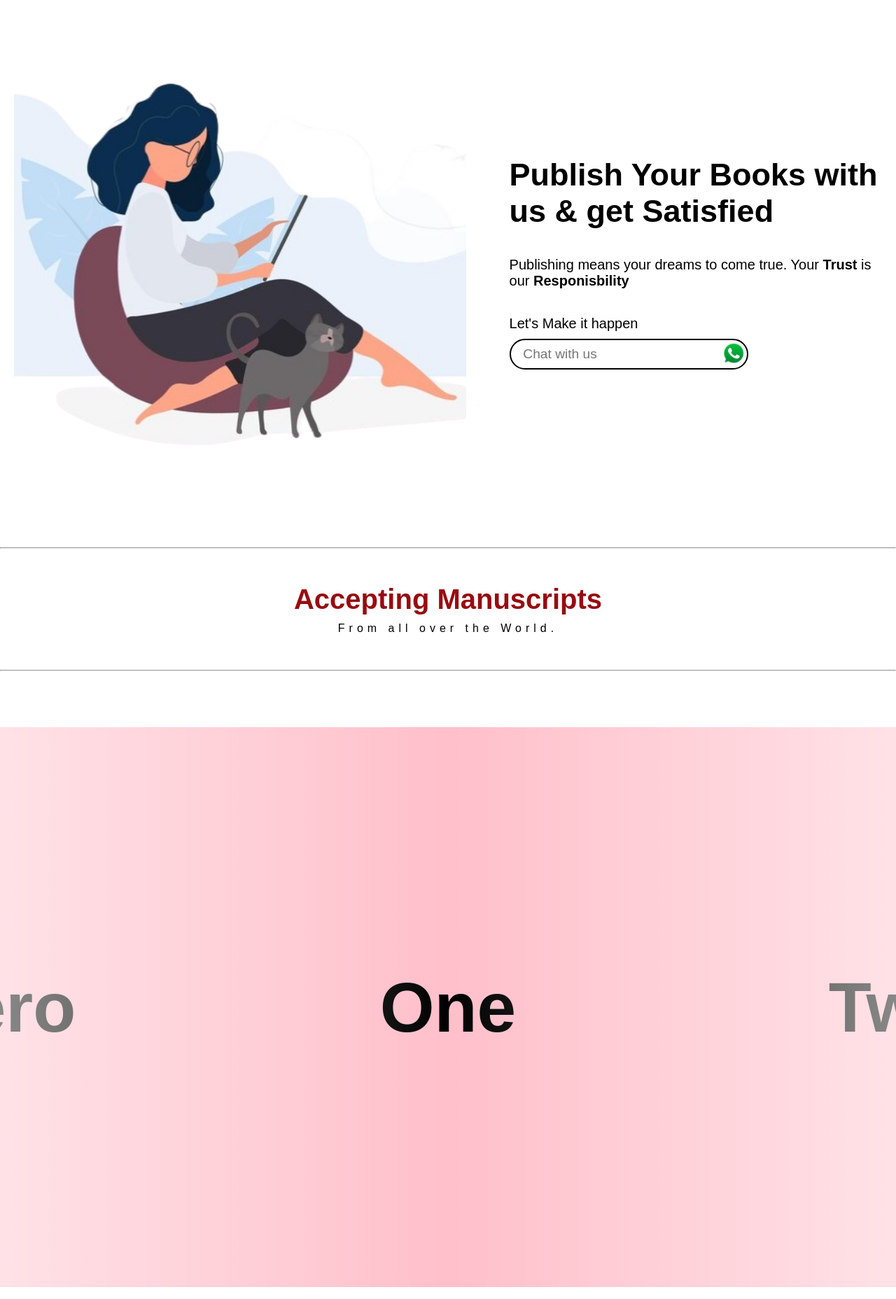
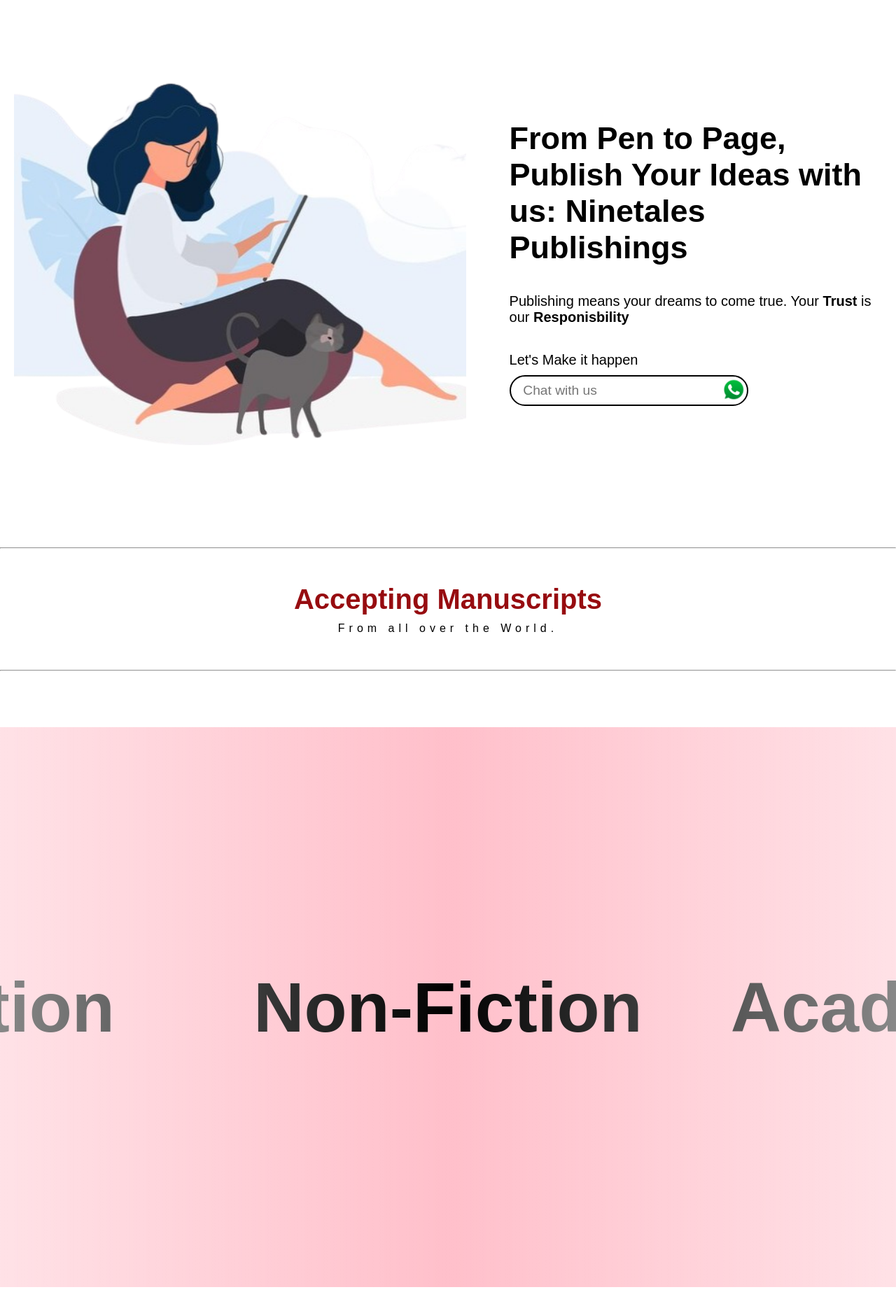
Before and after one commit to Ninetales-Publishings/Ninetales, a Django app: page / in a window 1280 px wide. Shown: the part 64-1920 px from the top of the page at 70% size. Run offline with Django 4.2, Linux system fonts and the light colour scheme; data comes from the database, SQL or seed files in the repository.

Commit message:
added new templates

```diff
--- a/templates/aboutUs.html
+++ b/templates/aboutUs.html
@@ -16,8 +16,8 @@
         <section class="about">
             <div>
                 <div class="imagesAbout">
-                    <!-- <img src="/static/images/introBg2-removebg-preview.png" alt=""> -->
-                    <img src="/static/images/books-removebg-preview.png" alt="">
+                    <!-- <img src="/static/images/introBg2-removebg-preview.png" alt="" loading="lazy"> -->
+                    <img src="/static/images/books-removebg-preview.png" alt="" loading="lazy">
                 </div>
                 <div>
                     <h2>About <span>Us</span></h2>
--- a/templates/footer.html
+++ b/templates/footer.html
@@ -14,11 +14,11 @@
             <div class="footerColumns">
                 <b>Contact Us</b>
                 <div class="info">
-                    <img src="/static/images/callIcon.png" alt="">
+                    <img src="/static/images/callIcon.png" alt="" loading="lazy">
                     <p>+91-98736 34306</p>
                 </div>
                 <div class="info">
-                    <img src="/static/images/mailIcon.png" alt="">
+                    <img src="/static/images/mailIcon.png" alt="" loading="lazy">
                     <p>info@ninetalespublishings.com</p>
                 </div>
                 <form action="https://wa.me/9136727648" target="_blank" method="get">
@@ -31,8 +31,8 @@
             </div>
 
             <div class="certifications">
-                <img src="/static/images/msmeLogo2.png" alt="">
-                <img src="/static/images/isologo.png" alt="">
+                <img src="/static/images/msmeLogo2.png" alt="" loading="lazy">
+                <img src="/static/images/isologo.png" alt="" loading="lazy">
             </div>
             <!-- <div class="footerColumns">
                 <b>Our Offices</b>
@@ -43,13 +43,13 @@
             </div> -->
         </div>
         <div>
-            <img src="/static/images/favicon.jpeg" alt="Ninetale">
+            <img src="/static/images/favicon.jpeg" alt="Ninetale" loading="lazy">
             <div class="icons">
                 <p>Follow us on</p>
                 <div>
-                    <a href="#"><img src="/static/images/facebookColor.svg" alt=""></a>
-                    <a href="#"><img src="/static/images/instagramColor.svg" alt=""></a>
-                    <a href="#"><img src="/static/images/linkedinColor.svg" alt=""></a>
+                    <a href="#"><img src="/static/images/facebookColor.svg" alt="" loading="lazy"></a>
+                    <a href="#"><img src="/static/images/instagramColor.svg" alt="" loading="lazy"></a>
+                    <a href="#"><img src="/static/images/linkedinColor.svg" alt="" loading="lazy"></a>
                 </div>
             </div>
         </div>
--- a/templates/index.html
+++ b/templates/index.html
@@ -14,13 +14,11 @@
     <main>
         <section class="intro">
             <div class="introImage">
-                <img src="/static/images/introbgGirl-removebg-preview.png" alt="">
-                <div class="typed">
-                    <!-- NineTales Publishings -->
-                </div>
+                <img src="/static/images/introbgGirl-removebg-preview.png" alt="" loading="lazy">
             </div>
             <div class="introtext">
-                <span>Publish Your Books with us & get Satisfied</span>
+                <!--<span>Publish Your Books with us & get Satisfied</span>-->
+                <span>From Pen to Page, Publish Your Ideas with us: Nine<b>tales</b> Publishings</span>
                 <p>Publishing means your dreams to come true. Your <b>Trust</b> is our <b>Responisbility</b></p>
                 <div class="introMail">
                     Let's Make it happen
@@ -28,7 +26,7 @@
                         <div class="mailInput">
                             <input type="text" name="text" placeholder="Chat with us">
                             <button type="submit">
-                                <img src="/static/images/whatsappIcon.png" alt="">
+                                <img src="/static/images/whatsappIcon.png" alt="" loading="lazy">
                             </button>
                         </div>
                     </form>
@@ -48,106 +46,106 @@
         <section class="carouselContainer">
             <div class="carousel">
                 <div class="carouselCard">
-                    <h1>Zero</h1>
+                    <h1>Fiction</h1>
                 </div>
                 <div class="carouselCard">
-                    <h1>One</h1>
+                    <h1>Non-Fiction</h1>
                 </div>
                 <div class="carouselCard">
-                    <h1>Two</h1>
+                    <h1>Academic</h1>
                 </div>
                 <div class="carouselCard">
-                    <h1>Three</h1>
+                    <h1>Biography</h1>
                 </div>
                 <div class="carouselCard">
-                    <h1>Four</h1>
+                    <h1>Self-Help</h1>
                 </div>
                 <div class="carouselCard">
-                    <h1>Five</h1>
+                    <h1>Historical</h1>
                 </div>
                 <div class="carouselCard">
-                    <h1>6</h1>
+                    <h1>Mystery</h1>
                 </div>
                 <div class="carouselCard">
-                    <h1>7</h1>
+                    <h1>Fantasy</h1>
                 </div>
                 <div class="carouselCard">
-                    <h1>8</h1>
+                    <h1>Poetry</h1>
                 </div>
                 <div class="carouselCard">
-                    <h1>9</h1>
+                    <h1>Education</h1>
                 </div>
                 <div class="carouselCard">
-                    <h1>10</h1>
+                    <h1>Literature</h1>
                 </div>
 
 
                 <div class="carouselCard">
-                    <h1>0</h1>
+                    <h1>Fiction</h1>
                 </div>
                 <div class="carouselCard">
-                    <h1>1</h1>
+                    <h1>Non-Fiction</h1>
                 </div>
                 <div class="carouselCard">
-                    <h1>2</h1>
+                    <h1>Academic</h1>
                 </div>
                 <div class="carouselCard">
-                    <h1>3</h1>
+                    <h1>Biography</h1>
                 </div>
                 <div class="carouselCard">
-                    <h1>4</h1>
+                    <h1>Self-Help</h1>
                 </div>
                 <div class="carouselCard">
-                    <h1>5</h1>
+                    <h1>Historical</h1>
                 </div>
                 <div class="carouselCard">
-                    <h1>6</h1>
+                    <h1>Mystery</h1>
                 </div>
                 <div class="carouselCard">
-                    <h1>7</h1>
+                    <h1>Fantasy</h1>
                 </div>
                 <div class="carouselCard">
-                    <h1>8</h1>
+                    <h1>Poetry</h1>
                 </div>
                 <div class="carouselCard">
-                    <h1>9</h1>
+                    <h1>Education</h1>
                 </div>
                 <div class="carouselCard">
-                    <h1>10</h1>
+                    <h1>Literature</h1>
                 </div>
 
                 <div class="carouselCard">
-                    <h1>0</h1>
+                    <h1>Fiction</h1>
                 </div>
                 <div class="carouselCard">
-                    <h1>1</h1>
+                    <h1>Non-Fiction</h1>
                 </div>
                 <div class="carouselCard">
-                    <h1>2</h1>
+                    <h1>Academic</h1>
                 </div>
                 <div class="carouselCard">
-                    <h1>3</h1>
+                    <h1>Biography</h1>
                 </div>
                 <div class="carouselCard">
-                    <h1>4</h1>
+                    <h1>Self-Help</h1>
                 </div>
                 <div class="carouselCard">
-                    <h1>5</h1>
+                    <h1>Historical</h1>
                 </div>
                 <div class="carouselCard">
-                    <h1>6</h1>
+                    <h1>Mystery</h1>
                 </div>
                 <div class="carouselCard">
-                    <h1>7</h1>
+                    <h1>Fantasy</h1>
                 </div>
                 <div class="carouselCard">
-                    <h1>8</h1>
+                    <h1>Poetry</h1>
                 </div>
                 <div class="carouselCard">
-                    <h1>9</h1>
+                    <h1>Education</h1>
                 </div>
                 <div class="carouselCard">
-                    <h1>10</h1>
+                    <h1>Literature</h1>
                 </div>
             </div>
             <button class="before" onclick="scrolltoleft()">
@@ -167,7 +165,7 @@
                     {% if book %}
                     <div class="book">
                         <a href="/books/{{book.BookName}}">
-                            <img src="{{MEDIA_URL}}{{book.BookFile}}" alt="">
+                            <img src="{{MEDIA_URL}}{{book.BookFile}}" alt="" loading="lazy">
                         </a>
                         <p>{{ book.BookName }}</p>
                     </div>
```
Also changed, not shown: templates/contactUs.html (+5 -5 lines), templates/submitBook.html (+5 -5 lines).
